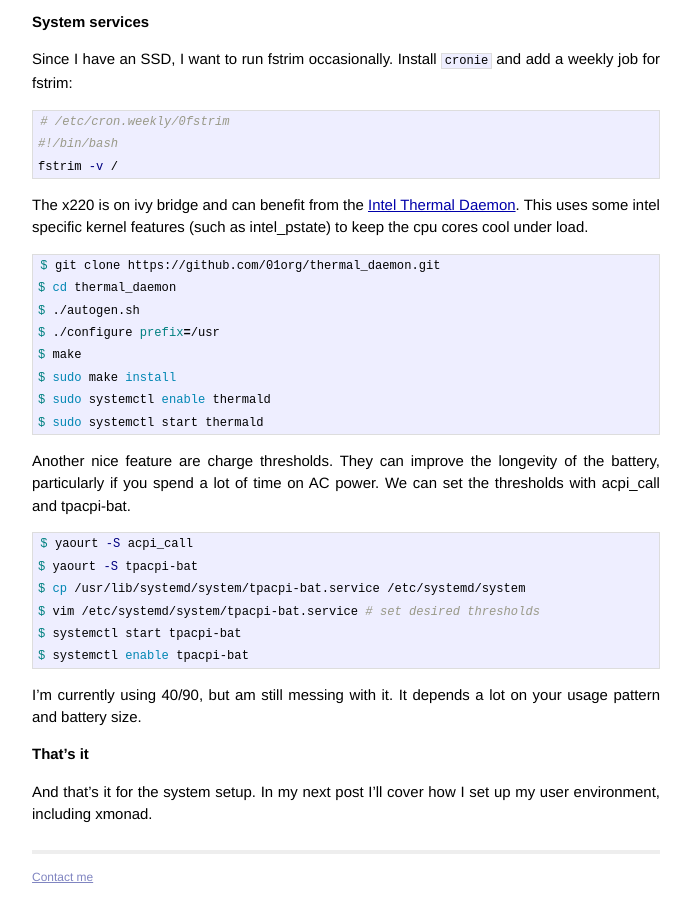
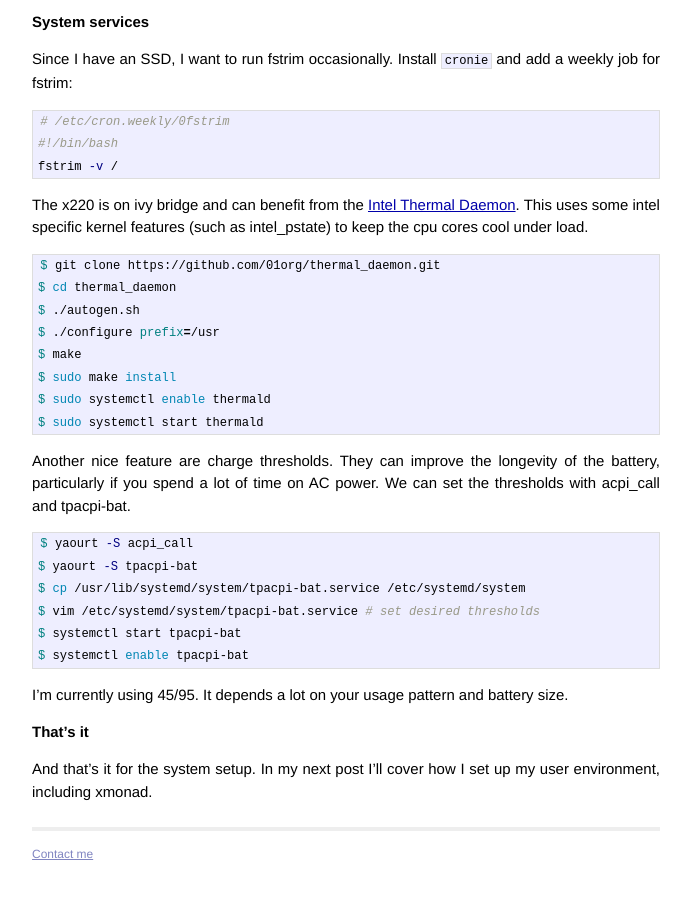
Before and after one commit to jsravn/old-blog, a Jekyll site: the page built from _posts/2013-06-26-thinkpad-x220-arch.md, in a window 1280 px wide and 900 px high, scrolled down 2459 px. Shown: the whole window, without its empty margins (294-985 px from the left). Built offline with Jekyll 4.4.1, drawn with Linux system fonts in a browser that asks for light colours; after the commit the page ends 3337 px from its top, so only the background shows below that.

Commit message:
Changes to 45/90

```diff
--- a/_posts/2013-06-26-thinkpad-x220-arch.md
+++ b/_posts/2013-06-26-thinkpad-x220-arch.md
@@ -187,8 +187,8 @@ $ systemctl start tpacpi-bat
 $ systemctl enable tpacpi-bat
 {% endhighlight %}
 
-I'm currently using 40/90, but am still messing with it. It depends a lot on your
-usage pattern and battery size.
+I'm currently using 45/95. It depends a lot on your usage pattern and battery
+size.
 
 That's it
 =========
```
